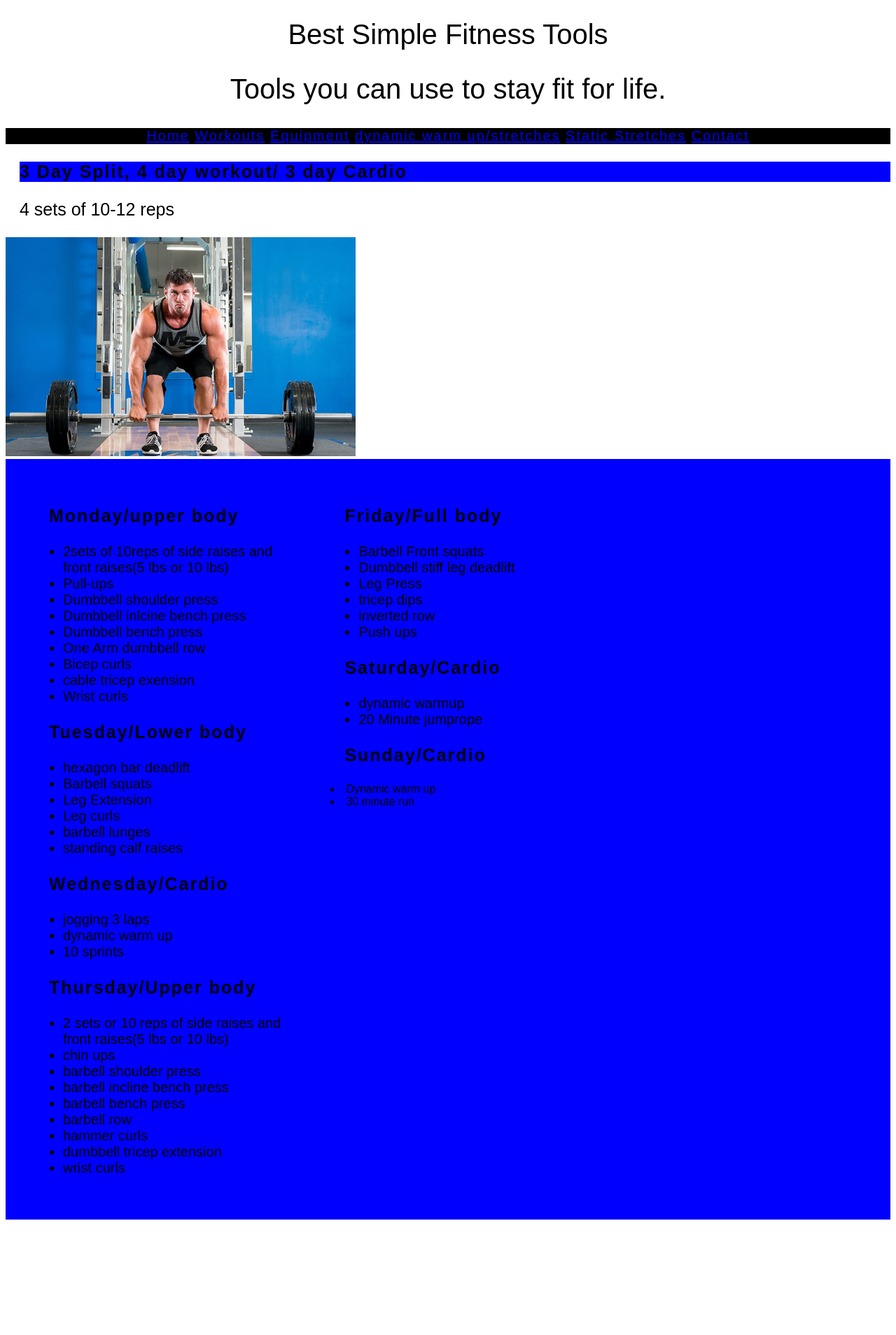
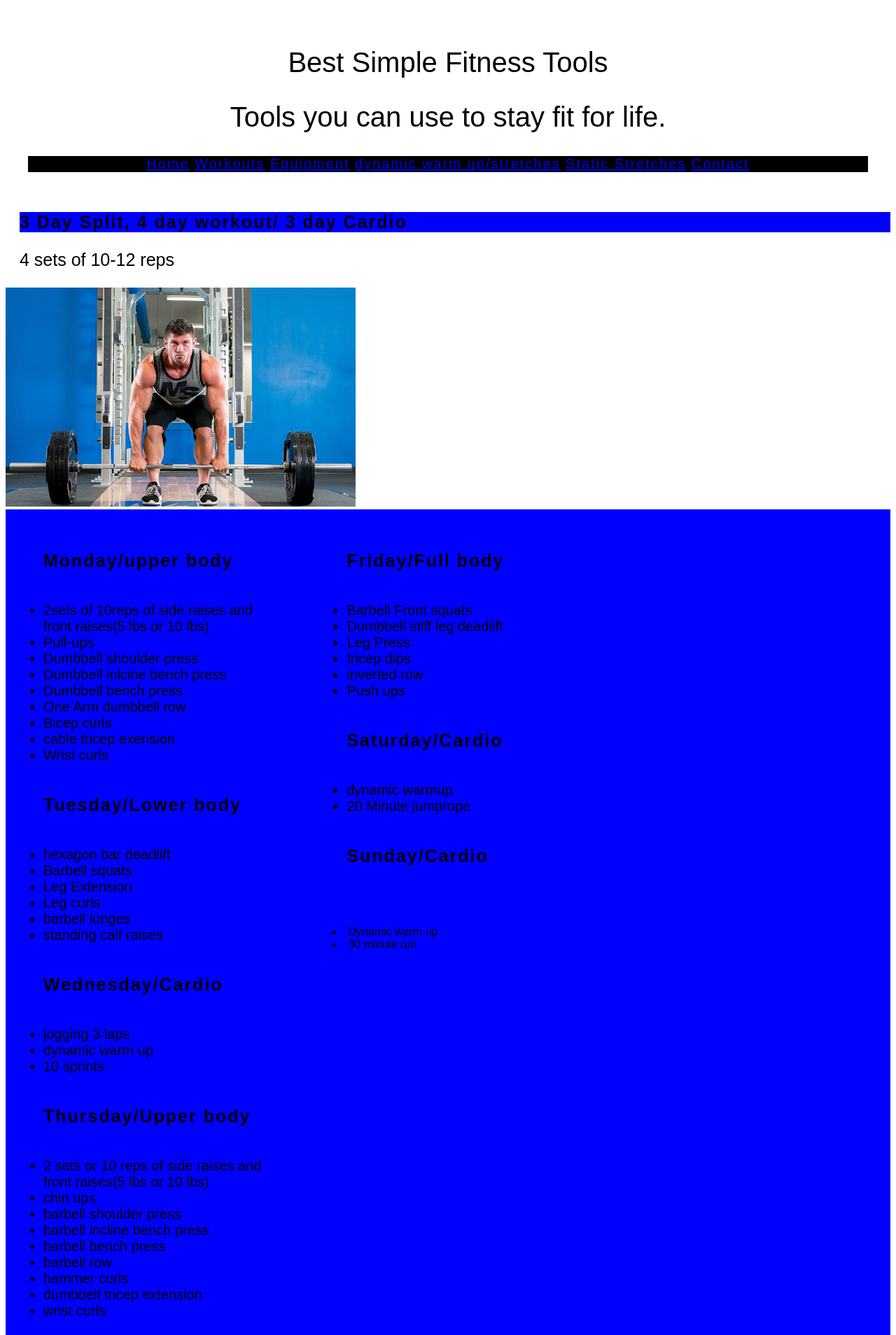
Before and after one commit to DonnellHightower/Hightower051593.github.io, a plain HTML site: page index.html in a window 1280 px wide. Shown: the top 1908 px of the page at 70% size. Before the commit the page ends 1751 px from the top, so only its background shows below. Drawn offline with Linux system fonts and the light colour scheme; files that its build step writes are made by us from their sources; files whose address does not match are found by name.

Commit message:
Add files via upload

```diff
--- a/style.css
+++ b/style.css
@@ -1,11 +1,11 @@
 body {
 	font-family: "copperplate", fantasy;
 }
+
 h1{
    text-align: center;
    font-weight: normal;
    font-size: 40px;
-
 
 }
 h2{
@@ -32,23 +32,24 @@ nav {
 ul {
 	font-weight: normal;
 	font-size: 20px;
+	padding: 1em;
 }
 #two_column {
 	background-color: blue;
 	border: 1px blue solid;
-	padding: 20px;
+	padding: 1em;
 }
 #left {
 	background-color: blue;
 	border: 1px blue solid;
-	padding: 20px;
+	padding: 1em;
 	float: left;
 	width: 30%;
 }
 #right {
 	background-color: blue;
 	border: 1px blue solid;
-	padding: 20px;
+	padding: 1em;
 	float: right;
 	width: 62%;
 }
@@ -63,3 +64,14 @@ ul {
 img {
 	width: 500px;
 }
+article + article {
+	border-top: 1px solid black;
+}
+header {
+	padding: 2em;
+}
+@media only screen and (max-width: 1130px) {
+	article {
+		float: none;
+	}
+}
```
